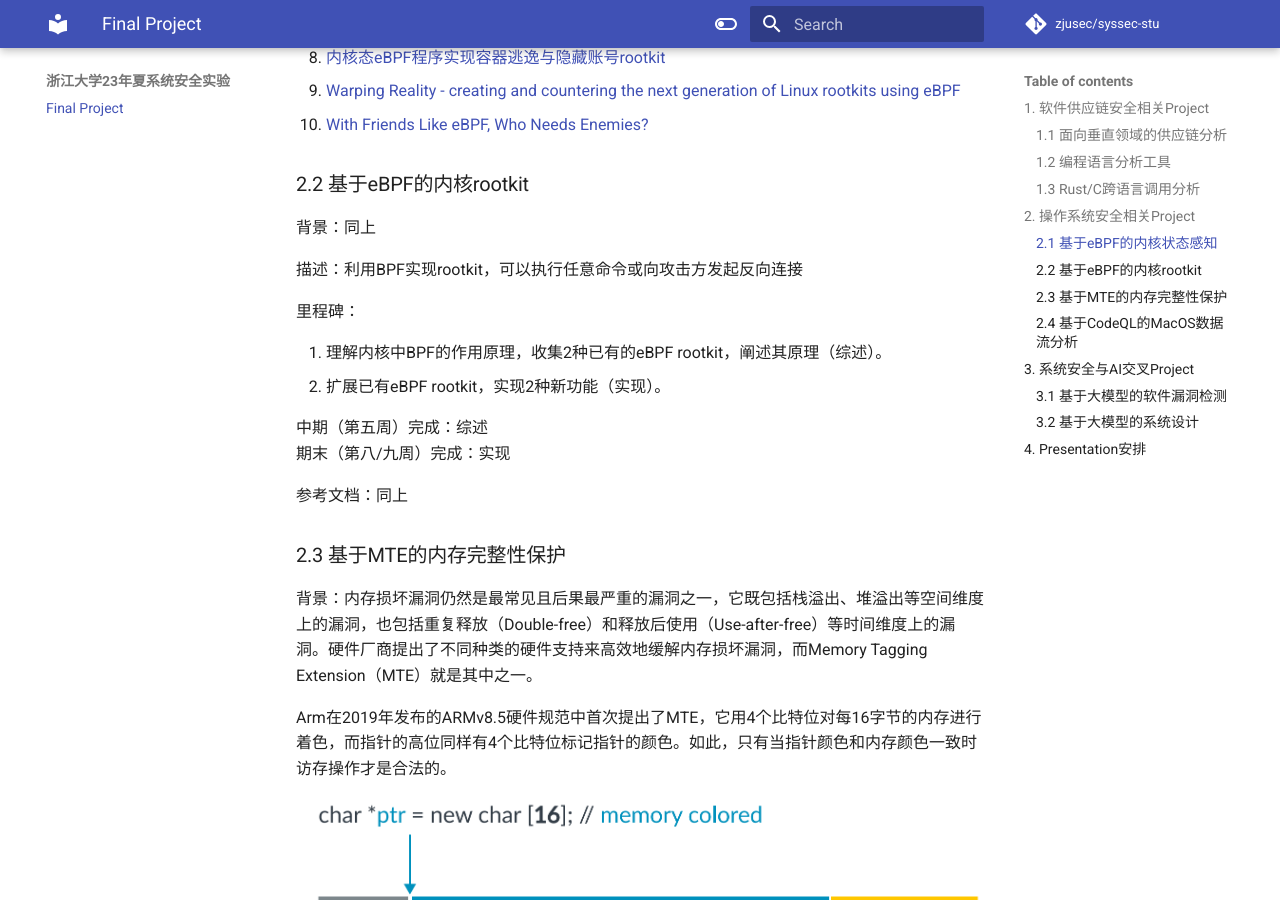
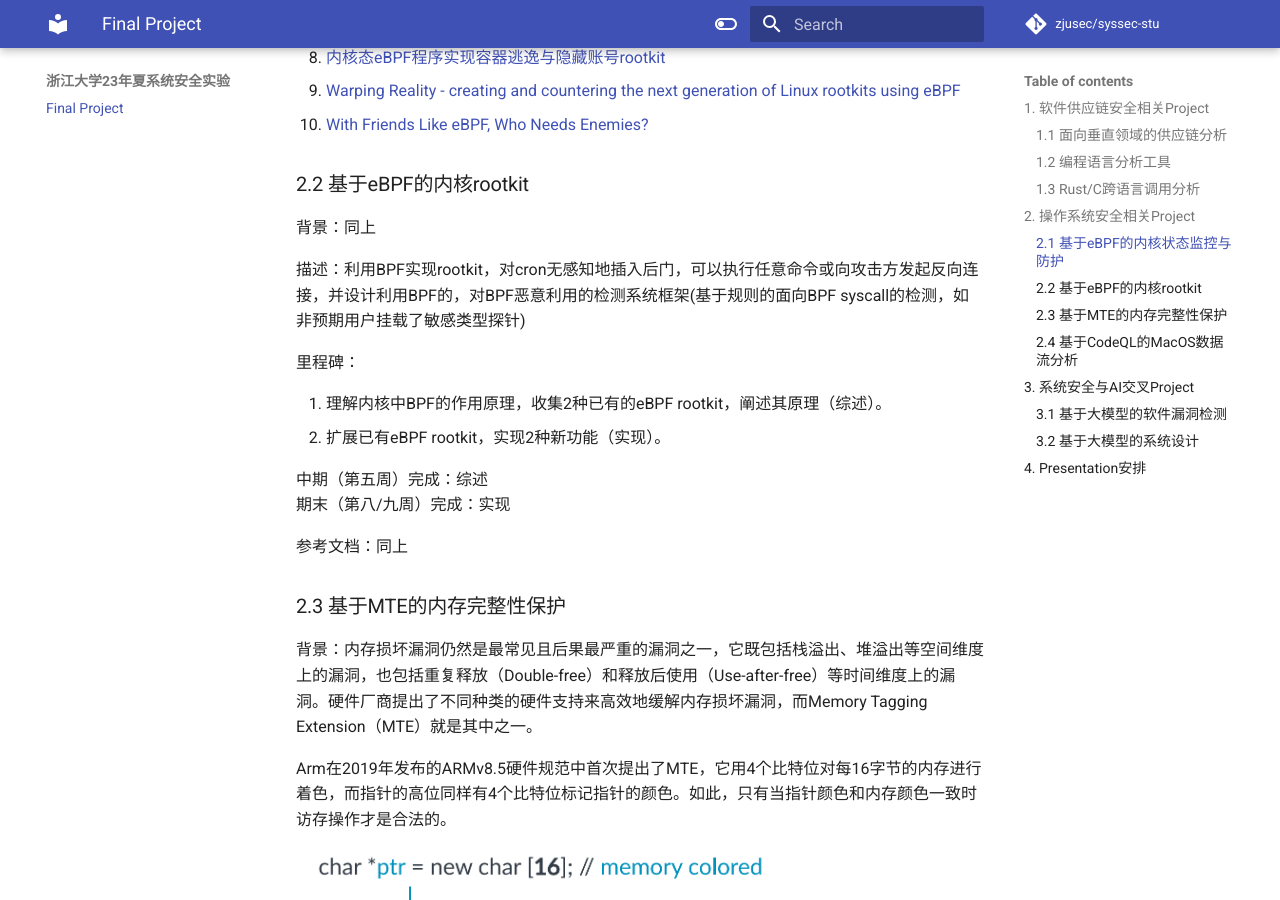
Before and after one commit to syssec24/syssec24.github.io, an MkDocs documentation site: the page built from docs/proj.md, in a window 1280 px wide and 900 px high, scrolled down 2267 px. Built offline with MkDocs 1.6.1 and Material for MkDocs 9.7.7, drawn with Linux system fonts in a browser that asks for light colours; some of the changed text lies outside the part shown.

Commit message:
update docs/proj.md.
Signed-off-by: Drl.emrn <7926241+drlemrn@user.noreply.gitee.com>

```diff
--- a/docs/proj.md
+++ b/docs/proj.md
@@ -47,7 +47,7 @@
 
 ## 2. 操作系统安全相关Project
 
-### 2.1 基于eBPF的内核状态感知
+### 2.1 基于eBPF的内核状态监控与防护
 
 背景：Extended Berkeley Packet Filter(eBPF)是一个Linux子系统，它允许在不修改内核的前提下，在内核中动态加载并安全地执行不受信任的用户自定义扩展。尽管允许用户在内核中执行任意代码一直被认为是不明智的，但BPF通过一系列的机制(verifier)确保了安全性。如今eBPF在系统跟踪、观测、性能调优、网络和安全等领域发挥重要的角色，孵化了很多知名项目，如cilium，sysdig falco等，有人甚至提出eBPF可能会促进微内核化的进程，并称其为超能力。eBPF提供的针对内核与用户进程的高可观测性对复杂环境(如云原生环境)的性能、安全等的监视与防护具有重要意义，而其在安全领域的潜在恶意利用，也引起了广泛的关注。
 
@@ -77,7 +77,7 @@
 ### 2.2 基于eBPF的内核rootkit
 背景：同上
 
-描述：利用BPF实现rootkit，可以执行任意命令或向攻击方发起反向连接
+描述：利用BPF实现rootkit，对cron无感知地插入后门，可以执行任意命令或向攻击方发起反向连接，并设计利用BPF的，对BPF恶意利用的检测系统框架(基于规则的面向BPF syscall的检测，如非预期用户挂载了敏感类型探针)
 
 里程碑：
 
```
Also changed, not shown: other parts of docs/proj.md (+1 -0 lines).
